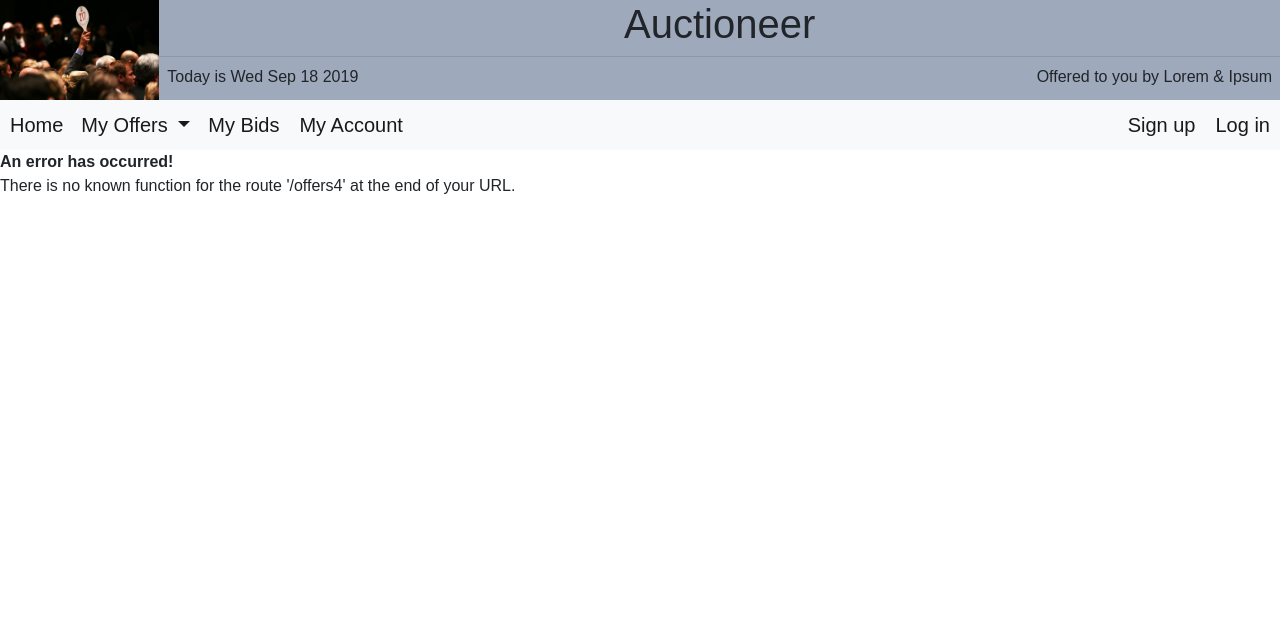
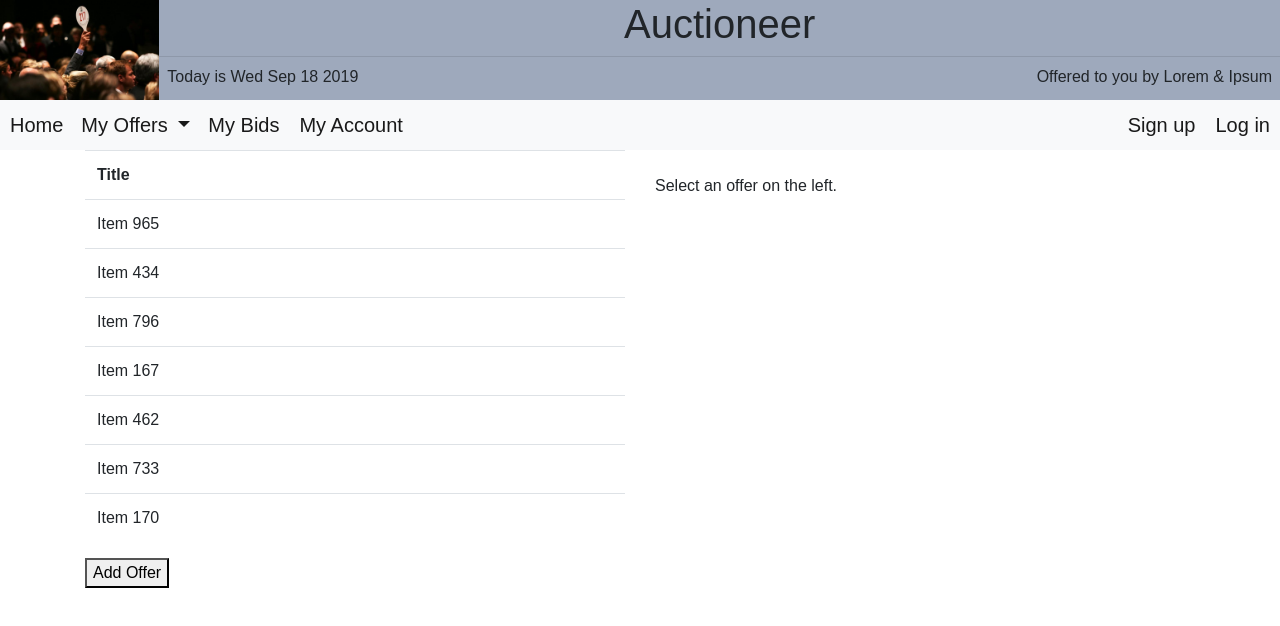
Before and after one commit to Sandervdk/Angular_Auctioneer, an Angular app in the folder auctioneer/: page /offers4 in a window 1280 px wide. Shown: the top 626 px of the page. Built offline with nearby package versions, Linux system fonts and the light colour scheme.

Commit message:
3.4: generated details4 and offers4
Currently carbon copies of details3 and offers3

```diff
--- a/auctioneer/src/app/app.module.ts
+++ b/auctioneer/src/app/app.module.ts
@@ -15,12 +15,15 @@ import { Offers3Component } from './components/offers/Offers3/offers3.component'
 import { Details3Component } from './components/offers/Offers3/details/details3.component';
 import {RouterModule, Routes} from "@angular/router";
 import { ErrorComponent } from './components/mainpage/error/error.component';
+import { Offers4Component } from './components/offers/Offers4/offers4.component';
+import { Details4Component } from './components/offers/Offers4/details/details4.component';
 
 const appRoutes: Routes = [
   { path: '', component: HomeComponent },
   { path: 'offers1', component: OffersComponent },
   { path: 'offers2', component: Offers2Component },
   { path: 'offers3', component: Offers3Component },
+  { path: 'offers4', component: Offers4Component },
   { path: '**', component: ErrorComponent },
 ];
 
@@ -36,6 +39,8 @@ const appRoutes: Routes = [
     Offers3Component,
     Details3Component,
     ErrorComponent,
+    Offers4Component,
+    Details4Component,
   ],
   imports: [
     BrowserModule,
--- a/auctioneer/src/app/components/mainpage/navbar/navbar.component.html
+++ b/auctioneer/src/app/components/mainpage/navbar/navbar.component.html
@@ -11,6 +11,7 @@
         <a class="dropdown-item navbar-brand" [routerLink]="['offers1']">All Offers List</a>
         <a class="dropdown-item navbar-brand" [routerLink]="['offers2']">M/D (component store)</a>
         <a class="dropdown-item navbar-brand" [routerLink]="['offers3']">M/D (from service)</a>
+        <a class="dropdown-item navbar-brand" [routerLink]="['offers4']">M/D (queryparams)</a>
       </div>
     </li>
   </ul>
--- /dev/null
+++ b/auctioneer/src/app/components/offers/Offers4/details/details4.component.html
@@ -0,0 +1 @@
+<p>details4 works!</p>
--- /dev/null
+++ b/auctioneer/src/app/components/offers/Offers4/details/details4.component.ts
@@ -0,0 +1,15 @@
+import { Component, OnInit } from '@angular/core';
+
+@Component({
+  selector: 'app-details4',
+  templateUrl: './details4.component.html',
+  styleUrls: ['./details4.component.css']
+})
+export class Details4Component implements OnInit {
+
+  constructor() { }
+
+  ngOnInit() {
+  }
+
+}
--- /dev/null
+++ b/auctioneer/src/app/components/offers/Offers4/offers4.component.html
@@ -0,0 +1,30 @@
+<div class="container">
+  <div class="row">
+    <div class="col">
+      <table class="table table-hover">
+        <tr>
+          <th>Title</th>
+        </tr>
+        <tbody>
+        <tr class="offer" *ngFor="let offer of offers">
+          <td (click)="selectOffer(offer)">{{offer.title}}</td>
+        </tr>
+        </tbody>
+      </table>
+      <button (click)="addRandomOffer()">Add Offer</button>
+    </div>
+    <div class="col">
+      <div>
+        <app-details3 *ngIf="offerSelected; else elseBlock"
+                      [offer]="selectedOfferCopy"
+                      (emitDelete)="deleteOffer()"
+                      (emitChange)="updateOffer($event)"
+                      (emitClear)="clearOffer()"
+                      (emitReset)="resetOffer()"
+                      (emitCancel)="cancelChanges()">
+        </app-details3>
+        <ng-template #elseBlock><br>Select an offer on the left.</ng-template>
+      </div>
+    </div>
+  </div>
+</div>
--- /dev/null
+++ b/auctioneer/src/app/components/offers/Offers4/offers4.component.ts
@@ -0,0 +1,95 @@
+import {Component, OnInit} from '@angular/core';
+import {Offer} from "../../../models/offer";
+import {OffersService} from "../../../services/offers.service";
+
+@Component({
+  selector: 'app-offers4',
+  templateUrl: './offers4.component.html',
+  styleUrls: ['./offers4.component.css']
+})
+export class Offers4Component implements OnInit {
+  offers: Offer[] = [];
+  offerSelected: boolean;
+  selectedOffer: Offer;
+  selectedOfferCopy: Offer;
+  offerChanged: boolean;
+
+  constructor(private offersService: OffersService) {
+  }
+
+  ngOnInit() {
+    this.offers = this.offersService.offers;
+  }
+
+  selectOffer(offer: Offer): void {
+    this.offerSelected = true;
+    let index = this.offers.indexOf(offer);
+    this.selectedOffer = this.offers[index];
+    this.selectedOfferCopy = {...this.offers[index]};
+  }
+
+  addRandomOffer() {
+    let newOffer = this.offersService.addRandomOffer();
+    this.offersService.add(newOffer);
+    this.selectOffer(newOffer);
+  }
+
+  deleteOffer() {
+    if (this.alertUnsavedChanges()) {
+      // Removes the selected offer and hides details from view
+      let index = this.offers.indexOf(this.selectedOffer);
+      this.offersService.remove(index);
+      this.offerSelected = false;
+    }
+  }
+
+  updateOffer(offer: Offer) {
+    let index = this.offers.indexOf(this.selectedOffer);
+
+    if (index != -1) {
+      // If index of selectedOffer is found, updates the selected offer
+      this.offersService.update(index, offer);
+    } else {
+      // If index of selectedOffer is not found, adds the new offer to the array
+      this.offersService.add(offer);
+    }
+    //Reselects the offer so that an updated offer isn't immediately reflected in the left list
+    this.selectOffer(offer);
+  }
+
+  clearOffer() {
+    // Works in conjunction with updateOffer
+    if (this.alertUnsavedChanges()) {
+      this.selectOffer(null);
+    }
+  }
+
+  resetOffer() {
+    if (this.alertUnsavedChanges()) {
+      this.selectedOfferCopy = this.selectedOffer;
+      this.selectOffer(this.selectedOfferCopy);
+    }
+  }
+
+  cancelChanges() {
+    if (this.alertUnsavedChanges()) {
+      this.resetOffer();
+      this.offerSelected = false;
+    }
+  }
+
+
+  alertUnsavedChanges(): boolean {
+    let offerChanged: boolean = true;
+    //checks every variable of the offer and compares it to the copy version for any change
+    if (this.selectedOffer.title !== this.selectedOfferCopy.title ||
+      this.selectedOffer.valueHighestBid !== this.selectedOfferCopy.valueHighestBid ||
+      this.selectedOffer.numberOfBids !== this.selectedOfferCopy.numberOfBids ||
+      this.selectedOffer.auctionStatus !== this.selectedOfferCopy.auctionStatus ||
+      this.selectedOffer.sellDate !== this.selectedOfferCopy.sellDate ||
+      this.selectedOffer.description !== this.selectedOfferCopy.description) {
+      offerChanged = confirm("Are you sure you want to discard your changes?");
+    }
+    return offerChanged;
+  }
+}
```
Also changed, not shown: auctioneer/src/app/components/offers/Offers4/details/details4.component.css (added), auctioneer/src/app/components/offers/Offers4/offers4.component.css (added), 2 other files (tests, documents, lock files or other folders).
